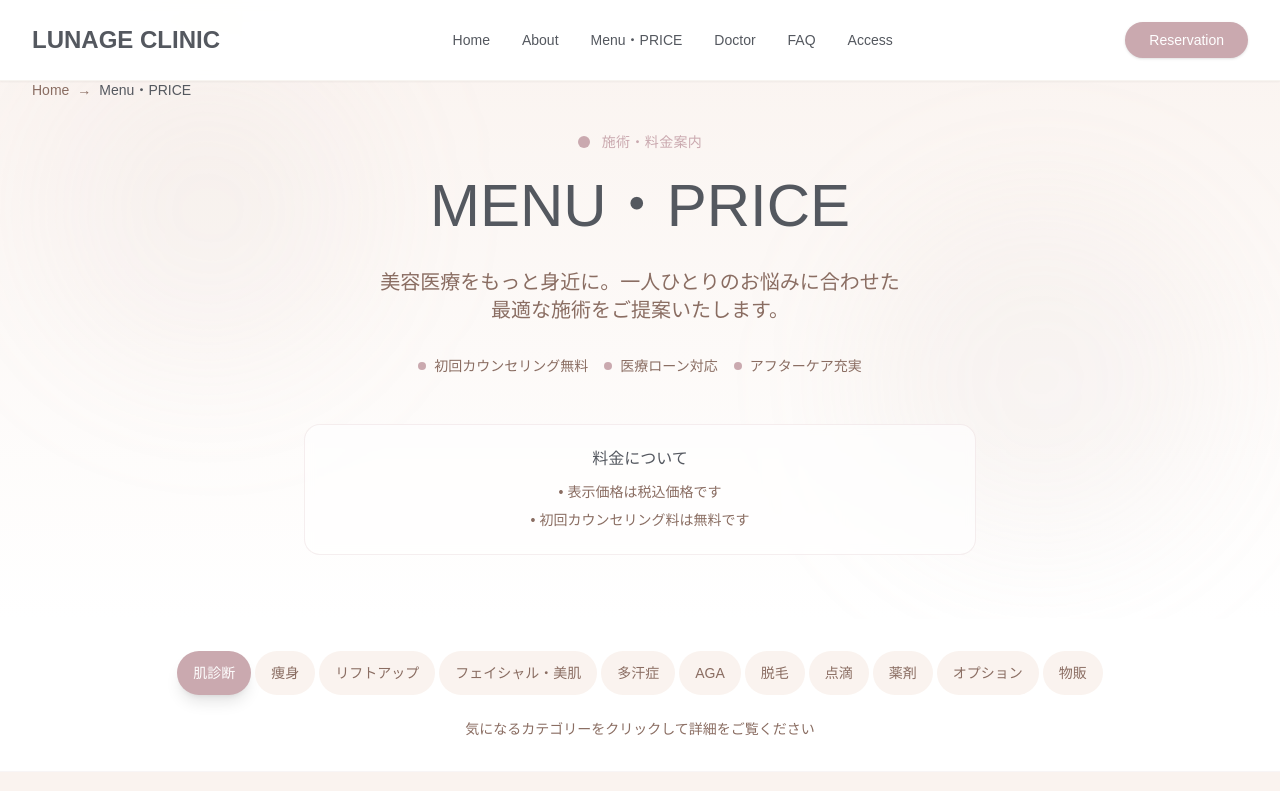
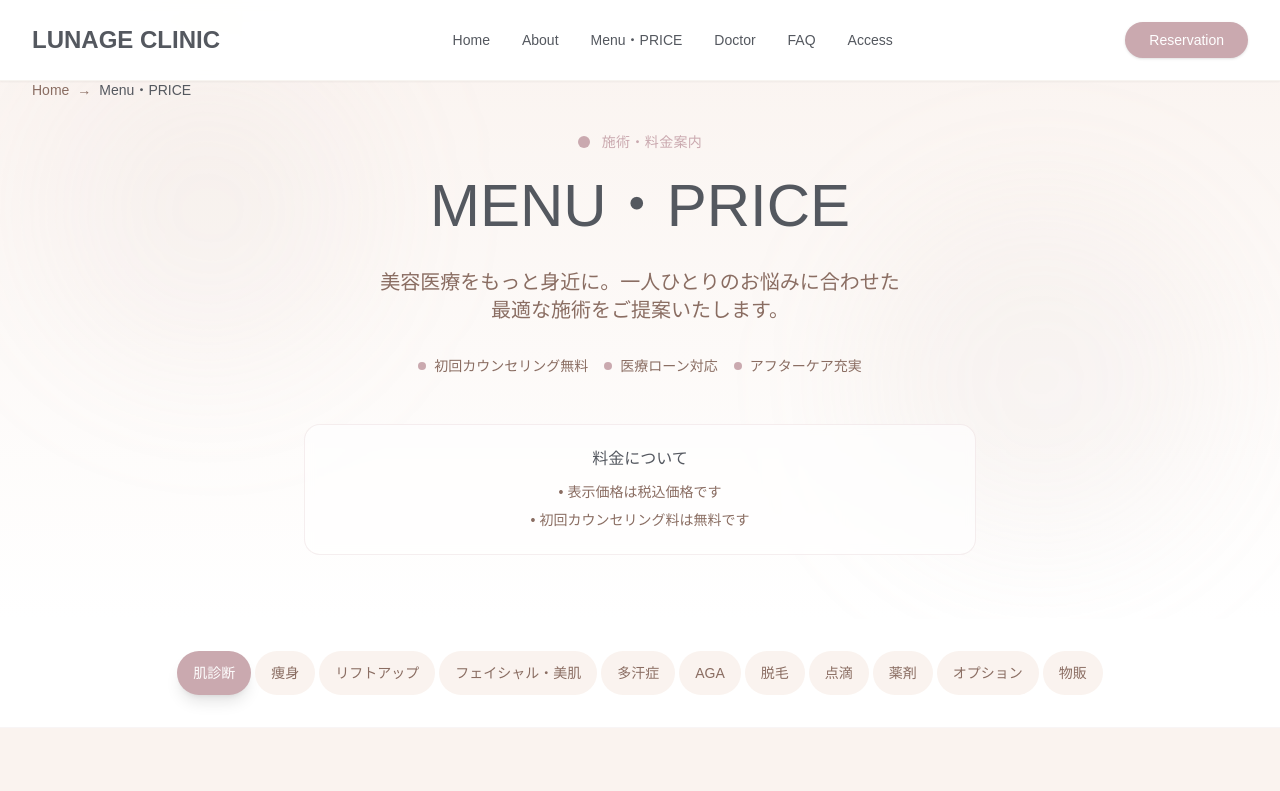
Before and after one commit to ryosuke-kubota/Lunage-clinic-hp, a Next.js app: page /menu in a window 1280 px wide. Shown: the top 791 px of the page. Built offline with nearby package versions, Linux system fonts and the light colour scheme; a web font is replaced by a local one.

Commit message:
remove menu nav message

```diff
--- a/src/components/menu/MenuNavigation.tsx
+++ b/src/components/menu/MenuNavigation.tsx
@@ -93,18 +93,6 @@ export default function MenuNavigation() {
             ))}
           </div>
         </div>
-
-        {/* Scroll indicator */}
-        <motion.div
-          initial={{ opacity: 0 }}
-          animate={{ opacity: 1 }}
-          transition={{ delay: 1, duration: 0.5 }}
-          className="mt-6 text-center"
-        >
-          <p className="text-[#8a6d62] font-shippori text-sm">
-            気になるカテゴリーをクリックして詳細をご覧ください
-          </p>
-        </motion.div>
       </div>
     </section>
   );
```
